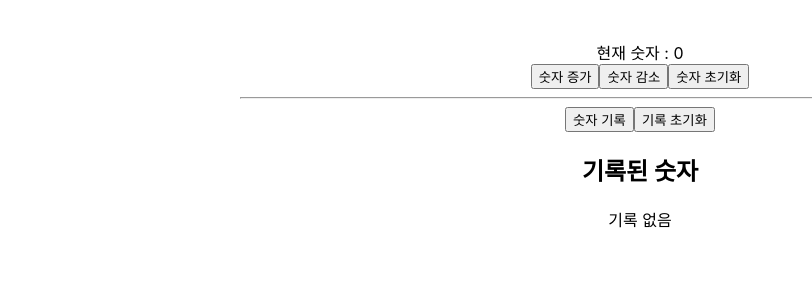
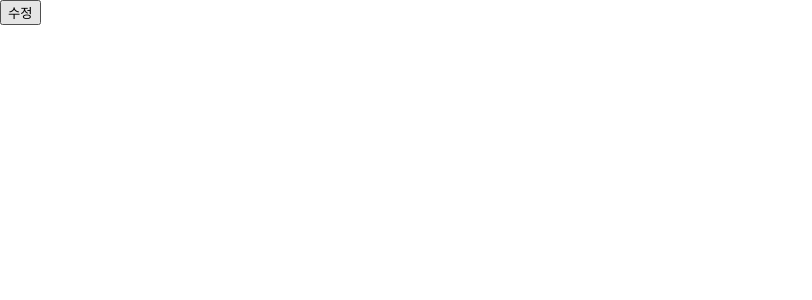
Before and after one commit to kwlee83/react_board, a React (Create React App) app: page / in a window 1280 px wide. Shown: the top 300 px of the page, without its empty margins (0-812 px from the left). Built offline with nearby package versions, Linux system fonts and the light colour scheme.

Commit message:
fix : input 태그 실습

```diff
--- a/src/App.js
+++ b/src/App.js
@@ -45,50 +45,82 @@ import React, { useState } from 'react';
 //   );
 // }
 
-const RecordForm = ({numList, setNumList}) => {
+// const RecordForm = ({numList, setNumList}) => {
 
-  const [num, setNum] = useState(0);
+//   const [num, setNum] = useState(0);
 
-  return (
-    <div>
-      <div>현재 숫자 : {num}</div>
-      <button onClick={() => setNum(num+1)}>숫자 증가</button>
-      <button onClick={() => setNum(num-1)}>숫자 감소</button>
-      <button onClick={() => setNum(0)}>숫자 초기화</button>
-      <hr/>
-      <button onClick={() => setNumList([...numList, num])}>숫자 기록</button>
-      <button onClick={() => setNumList([])}>기록 초기화</button>
-    </div>
-  )
-}
+//   return (
+//     <div>
+//       <div>현재 숫자 : {num}</div>
+//       <button onClick={() => setNum(num+1)}>숫자 증가</button>
+//       <button onClick={() => setNum(num-1)}>숫자 감소</button>
+//       <button onClick={() => setNum(0)}>숫자 초기화</button>
+//       <hr/>
+//       <button onClick={() => setNumList([...numList, num])}>숫자 기록</button>
+//       <button onClick={() => setNumList([])}>기록 초기화</button>
+//     </div>
+//   )
+// }
 
-const RecordList = ({numList}) => {
-  return (
-    <div>
-      <h2>기록된 숫자</h2>
-      {numList.length > 0 ? <div>기록 있음</div> : <div>기록 없음</div>}
+// const RecordList = ({numList}) => {
+//   return (
+//     <div>
+//       <h2>기록된 숫자</h2>
+//       {numList.length > 0 ? <div>기록 있음</div> : <div>기록 없음</div>}
 
-      <ul>
-        {numList.map((num) => (
-            <li>{num}</li>
-        ))}
-      </ul>
-    </div>
-  )
-}
+//       <ul>
+//         {numList.map((num) => (
+//             <li>{num}</li>
+//         ))}
+//       </ul>
+//     </div>
+//   )
+// }
+
+// const App = () => {
+
+//   const [numList, setNumList] = useState([]);
+
+//   return (
+//     <div style={{margin : "40px auto",
+//                  width : "800px",
+//                  textAlign : "center",
+//                 }}>
+//        <RecordForm numList={numList} setNumList={setNumList}/>
+//        <RecordList numList={numList}/>
+//     </div>
+//   )
+// }
 
 const App = () => {
 
-  const [numList, setNumList] = useState([]);
+  const [text, setText] = useState("");
+  const [edit, setEdit] = useState(false);
+
+  let content = <div>
+                  {text}
+                  <button onClick={() => setEdit(true)}>수정</button>
+                </div>
+
+  if(edit){
+    content =
+    <div>
+        <input type="text"
+                value={text}
+                onChange={(e) => {
+                  console.log(e.target.value);
+                  setText(e.target.value);
+                }}
+                />
+        <button onClick={() => setEdit(false)}>수정</button>
+    </div>
+  }
 
   return (
-    <div style={{margin : "40px auto",
-                 width : "800px",
-                 textAlign : "center",
-                }}>
-       <RecordForm numList={numList} setNumList={setNumList}/>
-       <RecordList numList={numList}/>
-    </div>
+    <>
+      {content}
+    </>
+
   )
 }
 
```
